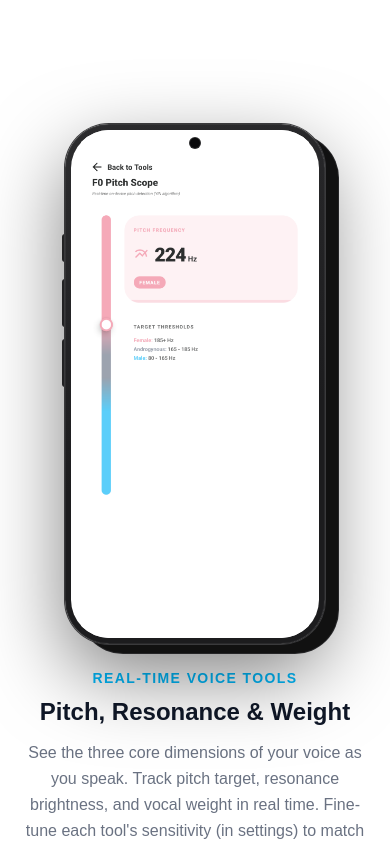
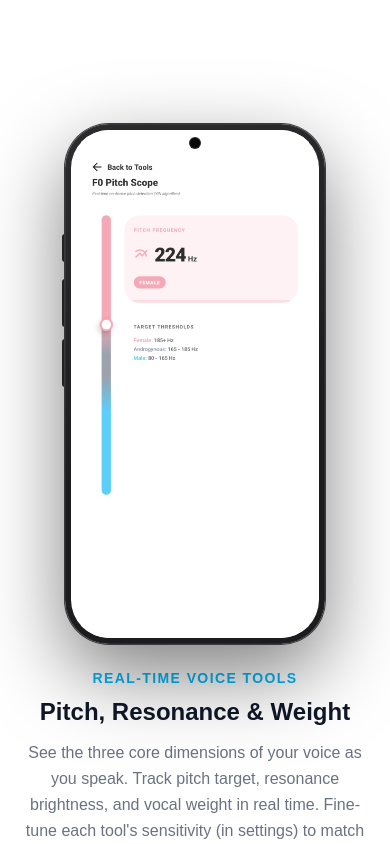
Before and after one commit to yzcada/voiceshape-landing, a Next.js app: page / in a window 390 px wide. Shown: the part 800-1644 px from the top of the page. Built offline with nearby package versions, Linux system fonts and the light colour scheme.

Commit message:
fix: flat phone on mobile (no depth shadow)

```diff
--- a/components/ScrollSection.tsx
+++ b/components/ScrollSection.tsx
@@ -97,7 +97,7 @@ function HeroPhoneScreen() {
 
 /* ─── Phone shell ─── */
 
-function Phone({ activePanel }: { activePanel: number }) {
+function Phone({ activePanel, flat = false }: { activePanel: number; flat?: boolean }) {
   const screens = [
     <PitchScopeScreen key={0} />,
     <DailyPathScreen key={1} />,
@@ -118,13 +118,9 @@ function Phone({ activePanel }: { activePanel: number }) {
           height: 520,
           borderRadius: 44,
           background: 'linear-gradient(160deg, #2c2c2e 0%, #1c1c1e 60%)',
-          boxShadow: [
-            '0 0 0 1px #3a3a3c',
-            'inset 0 0 0 1px rgba(255,255,255,0.06)',
-            '14px 10px 0 -1px #111',
-            '14px 10px 0 0 #252527',
-            '0 30px 80px rgba(0,0,0,0.5)',
-          ].join(', '),
+          boxShadow: flat
+            ? '0 0 0 1px #3a3a3c, inset 0 0 0 1px rgba(255,255,255,0.06), 0 30px 80px rgba(0,0,0,0.5)'
+            : '0 0 0 1px #3a3a3c, inset 0 0 0 1px rgba(255,255,255,0.06), 14px 10px 0 -1px #111, 14px 10px 0 0 #252527, 0 30px 80px rgba(0,0,0,0.5)',
           position: 'relative',
         }}
       >
@@ -257,7 +253,7 @@ function MobileLayout() {
         <div className="max-w-lg mx-auto flex flex-col gap-16">
           {features.map((f, i) => (
             <div key={i} className="flex flex-col items-center gap-6">
-              <Phone activePanel={i} />
+              <Phone activePanel={i} flat />
               <div className="text-center">
                 <p className="text-sky-400 text-sm font-semibold uppercase tracking-widest mb-2">{f.subtitle}</p>
                 <h3 className="text-2xl font-bold text-gray-900 mb-3">{f.title}</h3>
```
